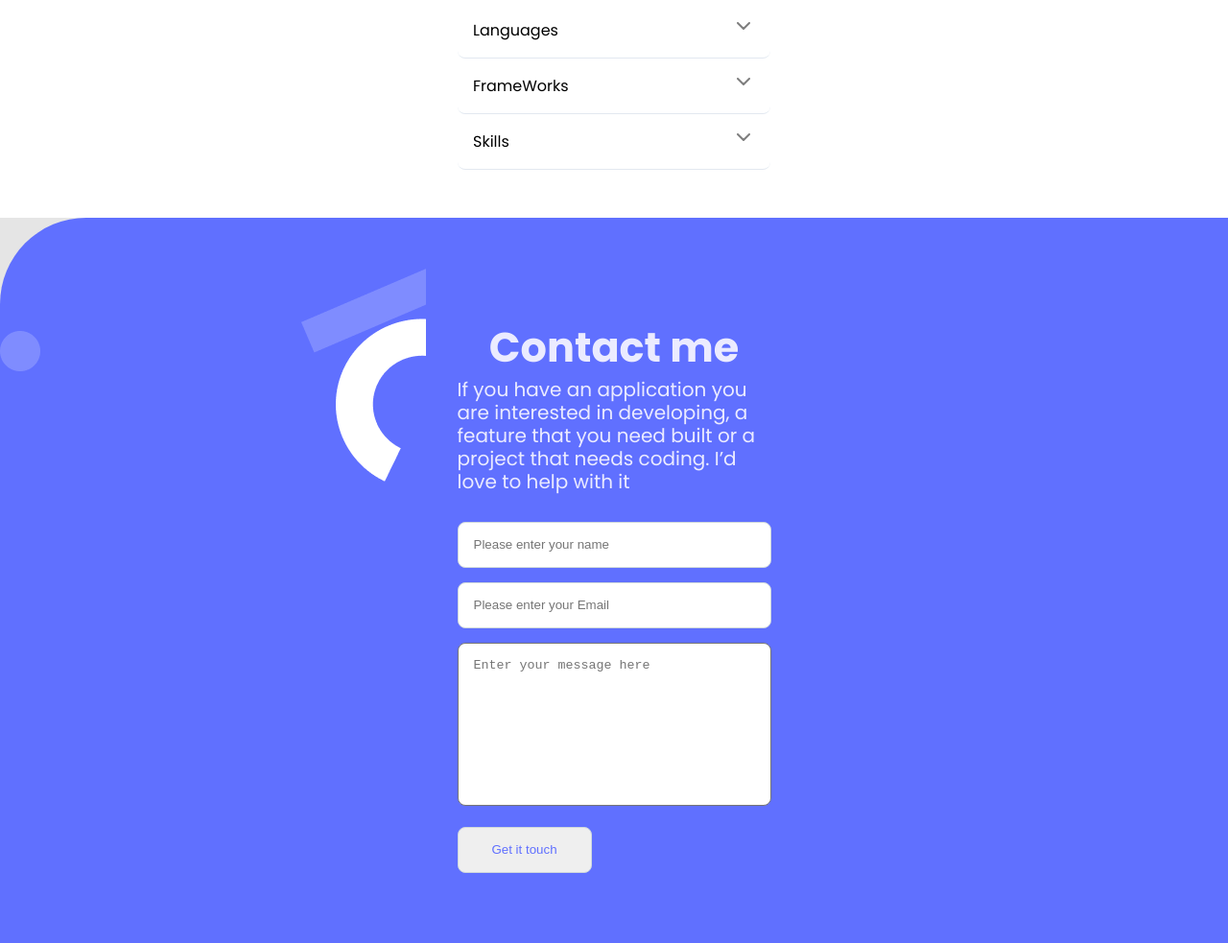
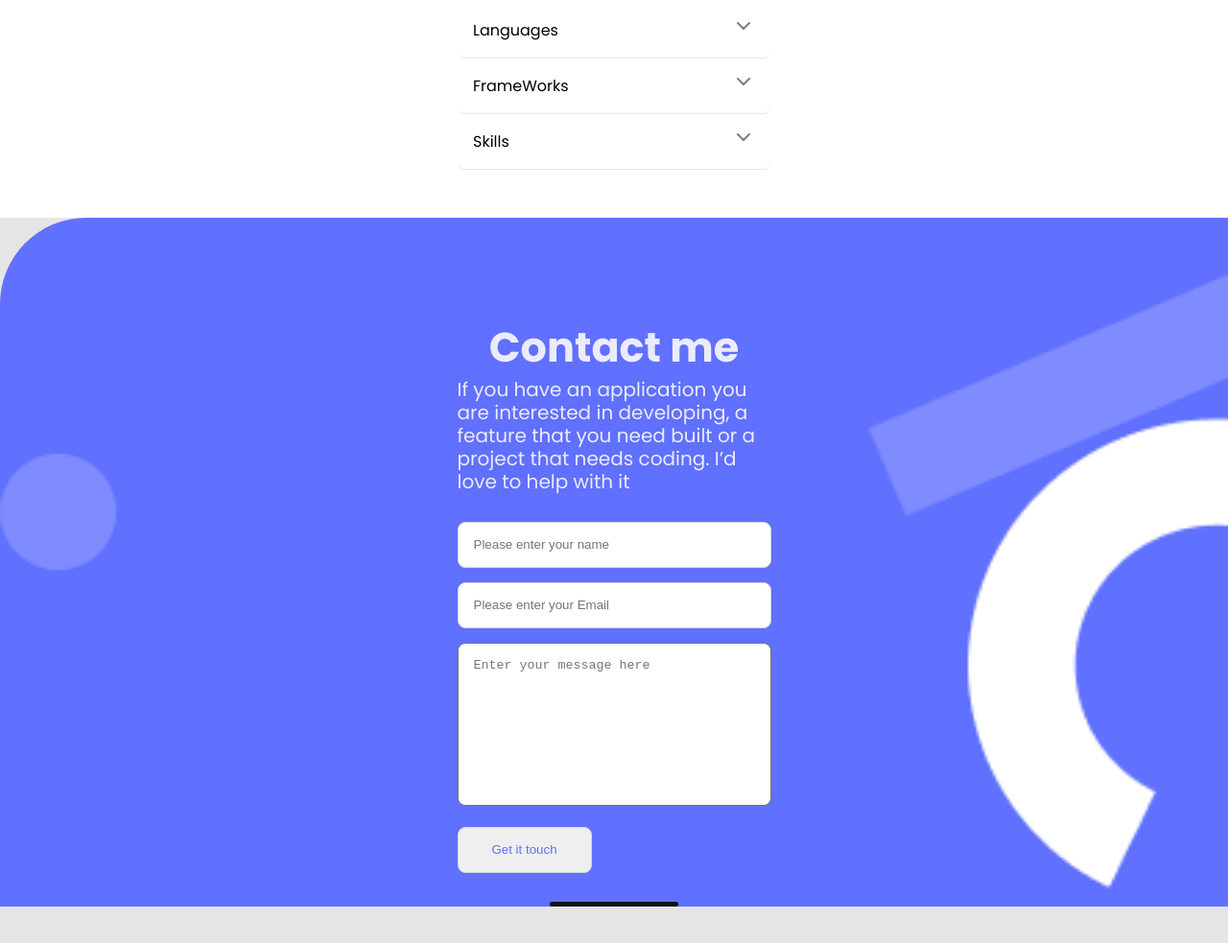
Before and after one commit to elhamatokhi/portfolio-micro, a plain HTML site: page index.html in a window 1280 px wide. Shown: the part 6361-7344 px from the top of the page at 96% size. After the commit the page ends 7306 px from the top, so only its background shows below. Drawn offline with Linux system fonts and the light colour scheme.

Commit message:
added a div in the contact section also some CSS to it

```diff
--- a/index.html
+++ b/index.html
@@ -59,8 +59,8 @@
     </section>
   </div>
 
+      <!--Work section start-->
 
-      <!--Work section start-->
       <section id="work-section">
         <div class="_container">
           <div class="work-content">
@@ -331,8 +331,10 @@
             </div>
          </form>
         </div>
-      </div>
-  <!--Contact me section -->
+      <div class="shape">
+     </div>
+  </div>
+  <!-- End of Contact me section -->
 
   </body>
 </html>
--- a/style.css
+++ b/style.css
@@ -352,11 +352,11 @@ summary:hover .summary-up svg {
 .contact-background {
   position: absolute;
   width: 100%;
-  height: 779px;
+  height: 718px;
   background-color: #6070ff;
   background-image: url("Images/contact\ form\ shapes-mobile@2x.png");
   background-repeat: no-repeat;
-  background-size: auto;
+  background-size: cover;
   background-position: 0 50px;
   border-radius: 90px 0 0 0;
   z-index: -999;
@@ -432,3 +432,15 @@ button:hover {
   background-color: #6070ff;
   color: #fff;
 }
+
+.shape{
+  display: flex;
+  align-items: center;
+  justify-content: column;
+  height: 5px;
+  width: 134px;
+  border-radius: 10px;
+  background-color: #0D151E;
+  top:20px;
+  margin: auto;
+}
```
